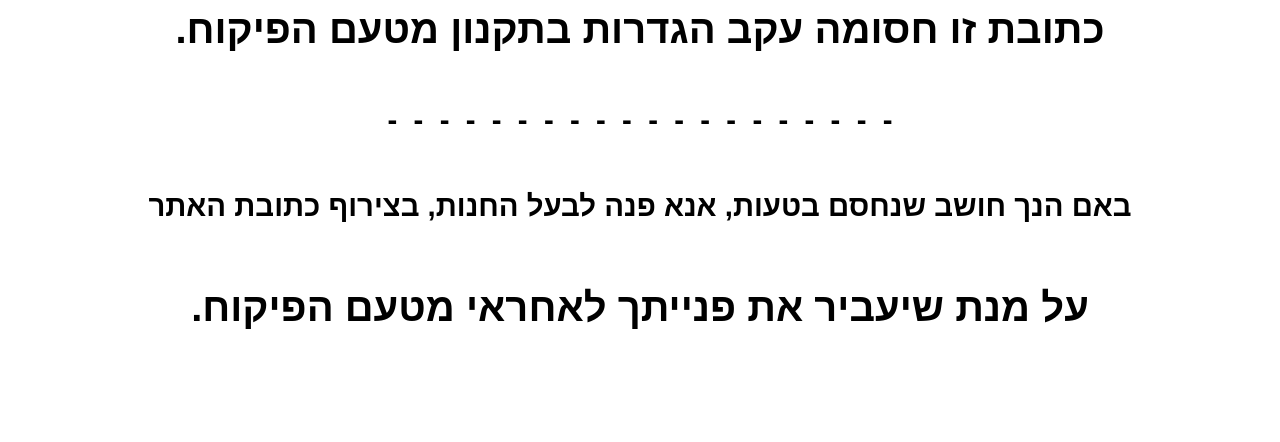
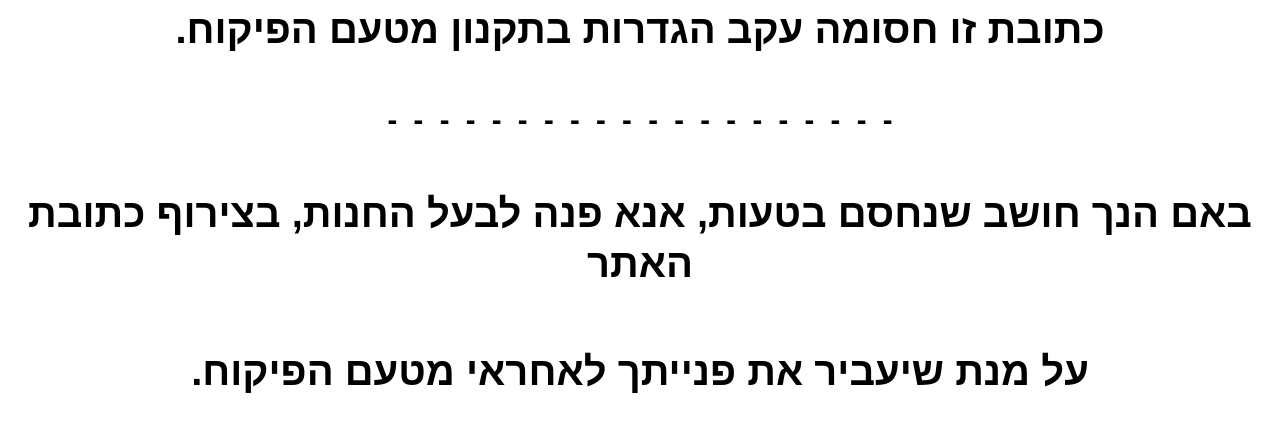
Before and after one commit to b37365/Shops, a plain HTML site: page index.html in a window 1280 px wide. Drawn offline with Linux system fonts and the light colour scheme.

Commit message:
Update index.html

```diff
--- a/index.html
+++ b/index.html
@@ -1628,7 +1628,7 @@
 Calibri;mso-hansi-theme-font:minor-latin;mso-bidi-theme-font:minor-bidi'><o:p>&nbsp;</o:p></span></p>
 
 <p class=MsoNormal align=center dir=RTL style='text-align:center'><b><span
-lang=HE style='font-size:22.0pt;line-height:125%;font-family:"Arial",sans-serif;
+lang=HE style='font-size:30.0pt;line-height:125%;font-family:"Arial",sans-serif;
 mso-ascii-font-family:Calibri;mso-ascii-theme-font:minor-latin;mso-hansi-font-family:
 Calibri;mso-hansi-theme-font:minor-latin;mso-bidi-theme-font:minor-bidi'>באם הנך חושב שנחסם בטעות, אנא פנה לבעל החנות, בצירוף כתובת האתר</span></b><span
 lang=HE style='font-size:30.0pt;line-height:125%;font-family:"Arial",sans-serif;
```
